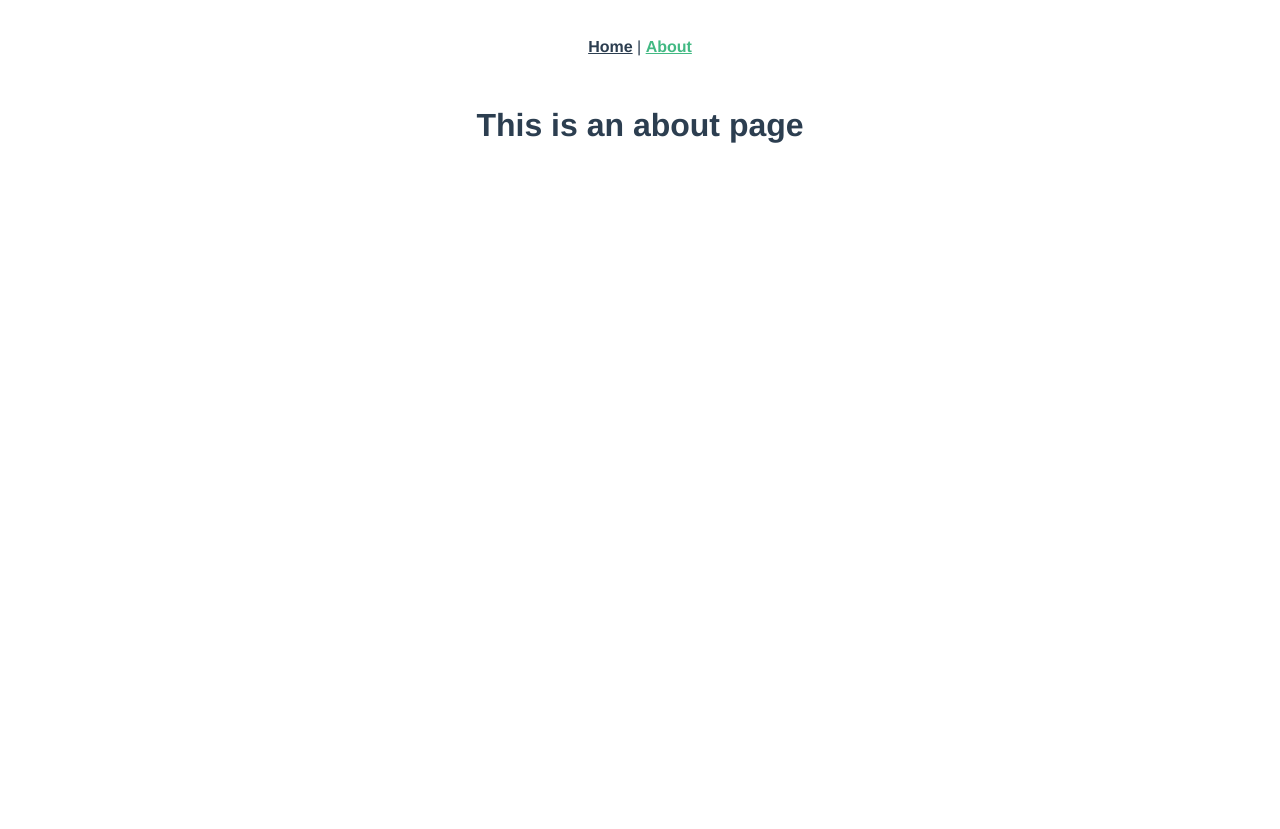
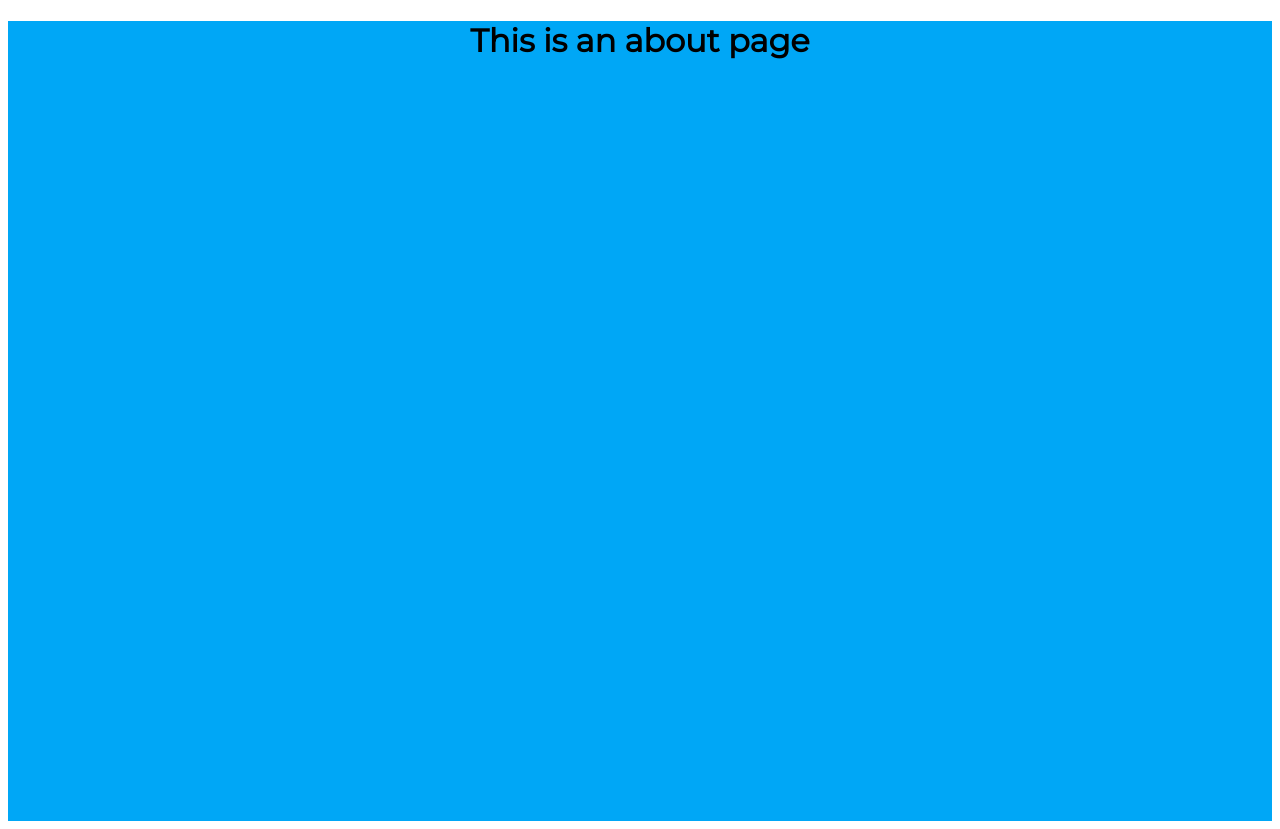
Before and after one commit to cts-hk-elt-2018/ad_frontend_game, a Vue app: page /#/about in a window 1280 px wide. Before the commit the page ends 800 px from the top, so only its background shows below. Built offline with nearby package versions, Linux system fonts and the light colour scheme; a small style sheet from the web is missing.

Commit message:
Set font and background color

```diff
--- a/src/App.vue
+++ b/src/App.vue
@@ -1,29 +1,16 @@
 <template>
   <div id="app">
-    <div id="nav">
-      <router-link to="/">Home</router-link> |
-      <router-link to="/about">About</router-link>
-    </div>
     <router-view />
   </div>
 </template>
 
 <style lang="scss">
 #app {
-  font-family: "Avenir", Helvetica, Arial, sans-serif;
+  font-family: 'Montserrat';
   -webkit-font-smoothing: antialiased;
   -moz-osx-font-smoothing: grayscale;
   text-align: center;
-  color: #2c3e50;
-}
-#nav {
-  padding: 30px;
-  a {
-    font-weight: bold;
-    color: #2c3e50;
-    &.router-link-exact-active {
-      color: #42b983;
-    }
-  }
+  background: #00a7f6;
+  height: 100vh;
 }
 </style>
```
